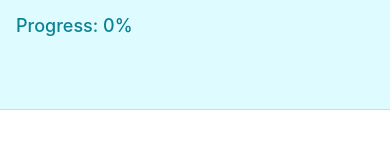
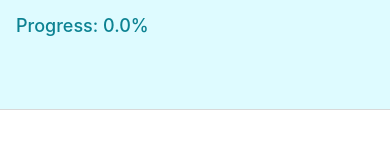
Before and after one commit to richardm213/hydration-helper, a React Native app: screen / in a window 390 px wide. Shown: the top 160 px of the page. Built offline with nearby package versions, Linux system fonts and the light colour scheme.

Commit message:
Update progress percentage and intake amounts to display as rounded values

```diff
--- a/components/Tabs.js
+++ b/components/Tabs.js
@@ -103,7 +103,9 @@ export default function Tabs() {
         name="Home"
         options={{
           tabBarIcon: waterIcon,
-          headerTitle: `Progress: ${(intake * 100) / recommendation}%`,
+          headerTitle: `Progress: ${((intake * 100) / recommendation).toFixed(
+            1,
+          )}%`,
         }}>
         {() => (
           <RecommendationTab recommendation={recommendation} unit={unit} />
@@ -113,7 +115,7 @@ export default function Tabs() {
         name="Intake"
         options={{
           tabBarIcon: intakeIcon,
-          headerTitle: `Current water intake: ${intake} oz`,
+          headerTitle: `Current water intake: ${intake.toFixed(0)} ${unit}`,
         }}>
         {() => <IntakeTab setIntake={setIntake} />}
       </Tab.Screen>
```
